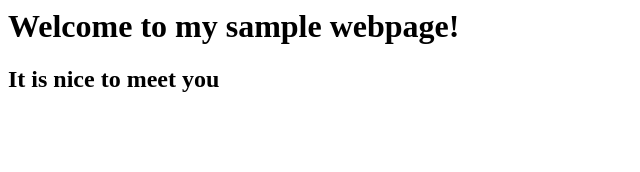
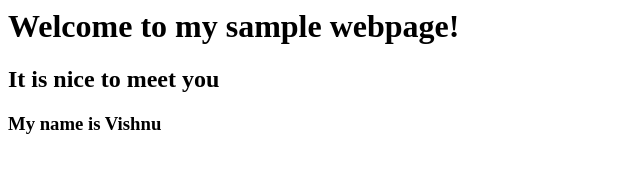
Before and after one commit to karthikdev477/kube-demo, a plain HTML site: page web/index.html in a window 1280 px wide. Shown: the whole page, without its empty margins (0-640 px from the left). Drawn offline with Linux system fonts and the light colour scheme.

Commit message:
sample web app deployment files

```diff
--- a/web/index.html
+++ b/web/index.html
@@ -5,5 +5,6 @@
     <head>
         <h1>Welcome to my sample webpage!</h1>
         <h2>It is nice to meet you</h2>
+        <h3>My name is Vishnu</h3>
     </head>
 </html>
```
